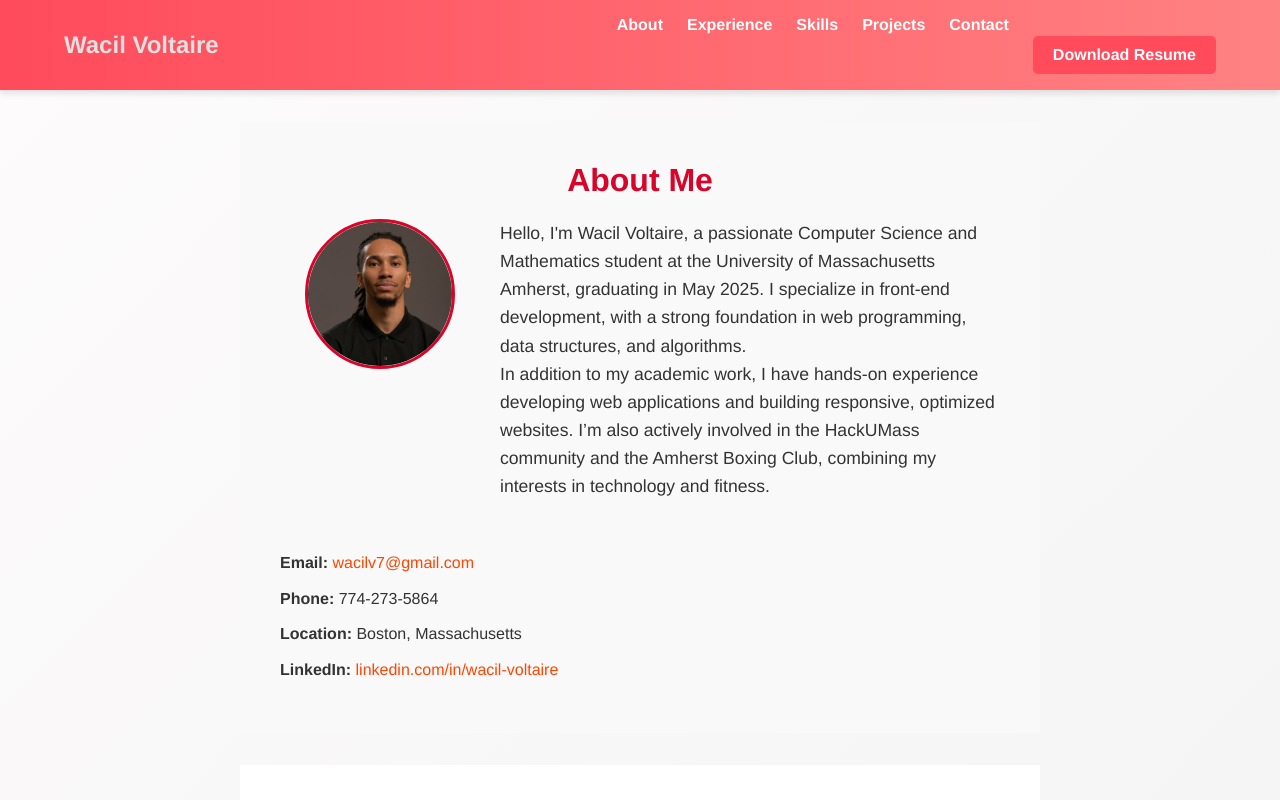
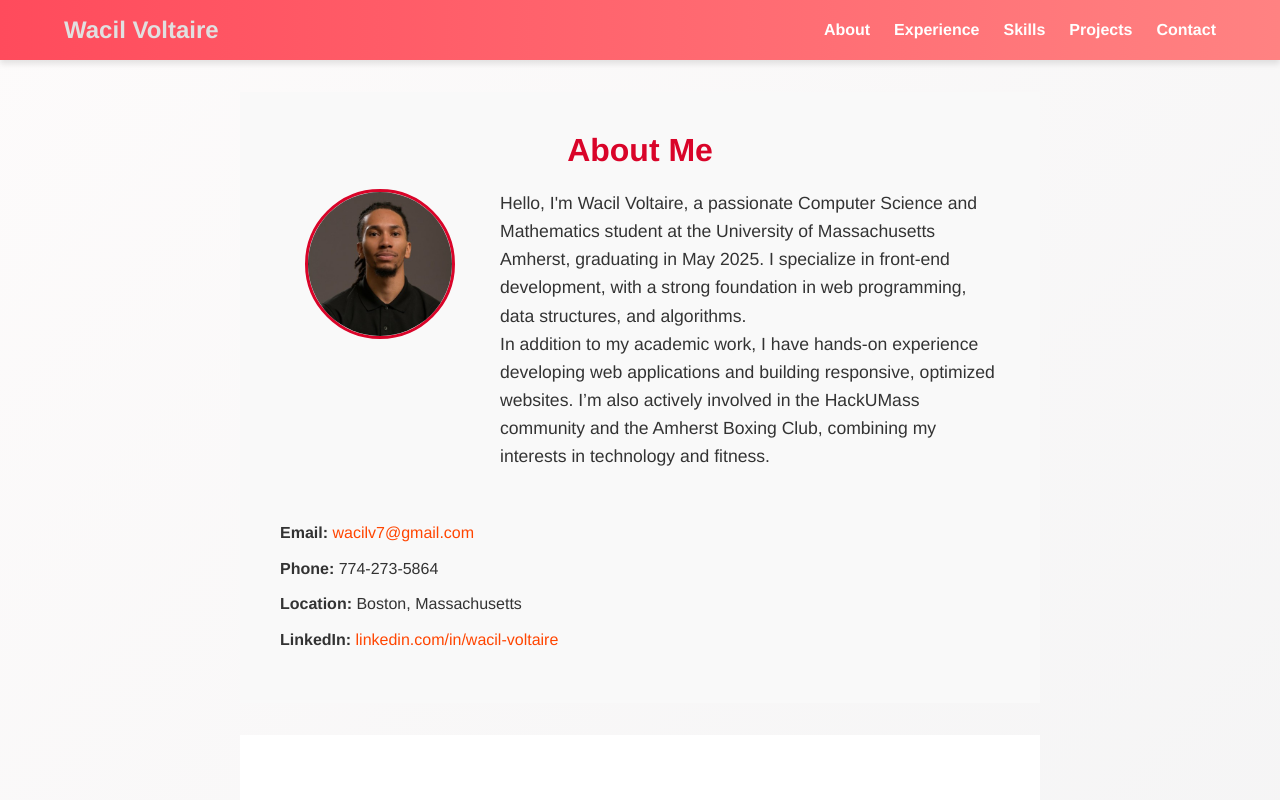
Before and after one commit to WaDaDon-Create/Personal-Website, a plain HTML site: page index.html in a window 1280 px wide. Shown: the top 800 px of the page. Drawn offline with Linux system fonts and the light colour scheme.

Commit message:
Update index.html

```diff
--- a/index.html
+++ b/index.html
@@ -18,7 +18,6 @@
                     <li><a href="#skills">Skills</a></li>
                     <li><a href="#projects">Projects</a></li>
                     <li><a href="#contact">Contact</a></li>
-                    <li class="download-resume"><a href="pdf/WacilSWE.pdf" target="_blank" class="resume-download-btn">Download Resume</a></li>
                 </ul>
             </nav>
         </div>
```
